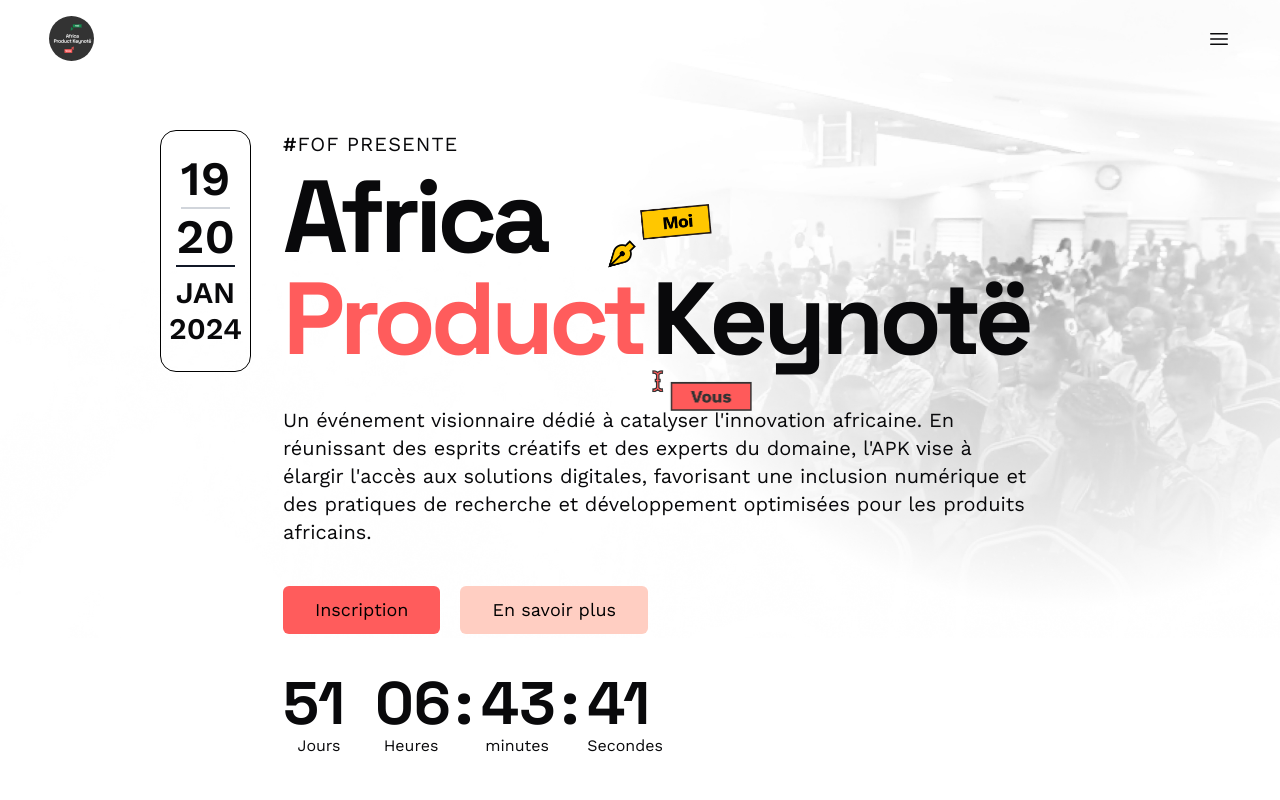
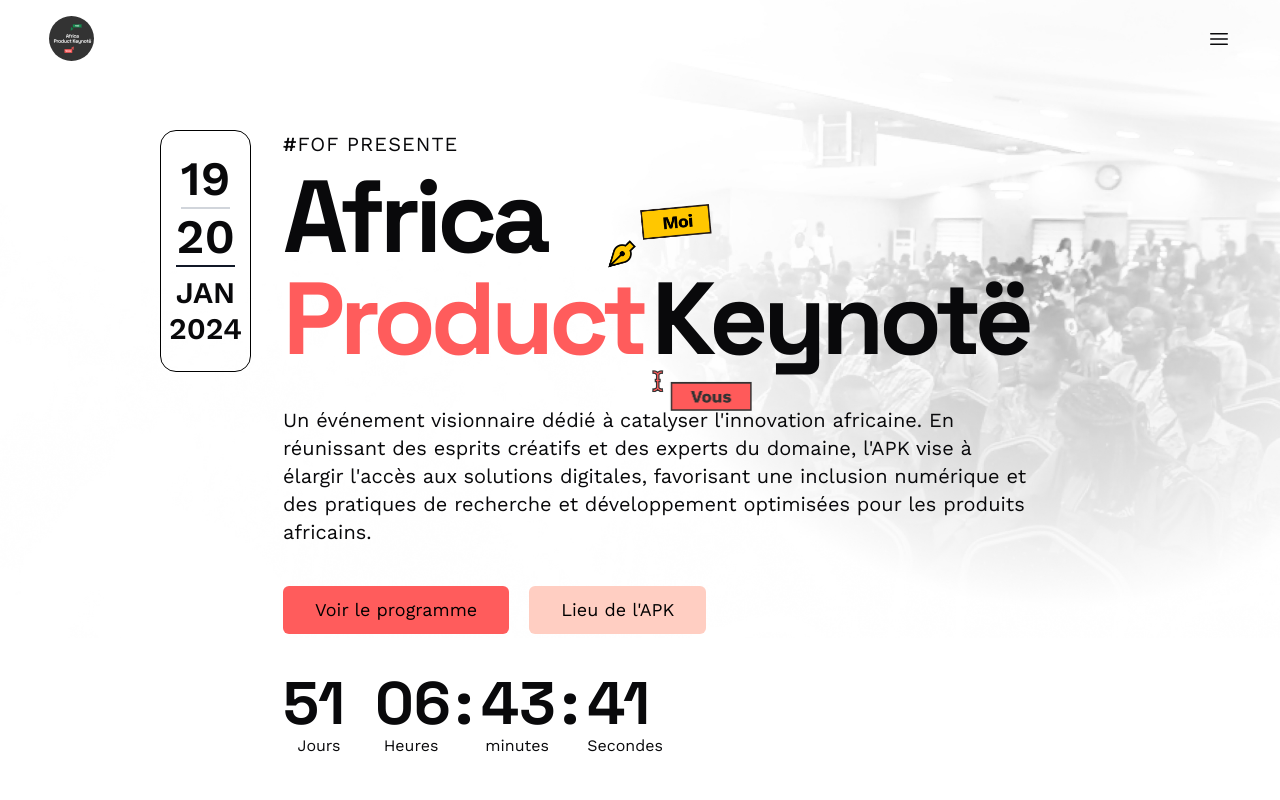
Before and after one commit to massdx/fof-apk24, a Next.js app: page / in a window 1280 px wide. Shown: the top 800 px of the page. Built offline with nearby package versions, Linux system fonts and the light colour scheme; what tailwindcss-animated would draw is missing.

Commit message:
replace some boutton

```diff
--- a/src/app/_block/header.tsx
+++ b/src/app/_block/header.tsx
@@ -5,8 +5,15 @@
 import { AppRoute } from "@/lib/app-route";
 import Image from "next/image";
 import Link from "next/link";
+import { Lenis, useLenis } from "@studio-freight/react-lenis";
+const Header = () => {
 
-const Header = () => {
+  const lenisInstance = useLenis();
+ function scrollTo({ target }: { target: string }) {
+    if (lenisInstance) {
+      lenisInstance.scrollTo(target);
+    }
+  }
   return (
     <header className="min-h-screen   flex items-center relative bg-[url(/assets/img/background.jpg)]   md:bg-right-top  bg-[50%] md:bg-contain  bg-no-repeat ">
       <div className="sizing mx-auto relative md:mt-0 pt-20 md:pt-32 ">
@@ -89,16 +96,20 @@
               data-aos-delay="300"
               className="flex my-10 gap-2  md:gap-5"
             >
-              <Button className="  ">
+             {/* <Button className="  ">
                 <Link href={AppRoute.formulaireParticipants} target="_blank" passHref>
                   Inscription
                 </Link>
+              </Button>**/} <Button onClick={() => scrollTo({target: "#programme"})} className="  ">
+
+                  Voir le programme
+
               </Button>
 
-              <Button variant={"secondary"} className="">
-                <Link href={"#apropos"} passHref>
-                  En savoir plus
-                </Link>
+              <Button  onClick={() => scrollTo({target: "#localisation"})} variant={"secondary"} className="">
+
+                  Lieu de l'APK
+
               </Button>
             </div>
             <Counter target={"2024-01-19T07:59:59"} />
--- a/src/app/_block/localisation-cta.tsx
+++ b/src/app/_block/localisation-cta.tsx
@@ -7,7 +7,7 @@
 
 export function LocalisationCta() {
   return (
-    <section className=" w-11/12 lg:w-9/12 mx-auto   flex items-center py-10 md:py-32">
+    <section id="localisation" className=" w-11/12 lg:w-9/12 mx-auto   flex items-center py-10 md:py-32">
       <div className="  w-full h-full bg-[45%] grid gap-5 lg:grid-cols-2 mb-5 bg-cover bg-no-repeat py-20">
         <div  data-aos="fade-up"  data-aos-delay="100" className="w-11/12   mx-auto md:w-full md:mx-0 md:p-5 ">
           <Heading>
```
